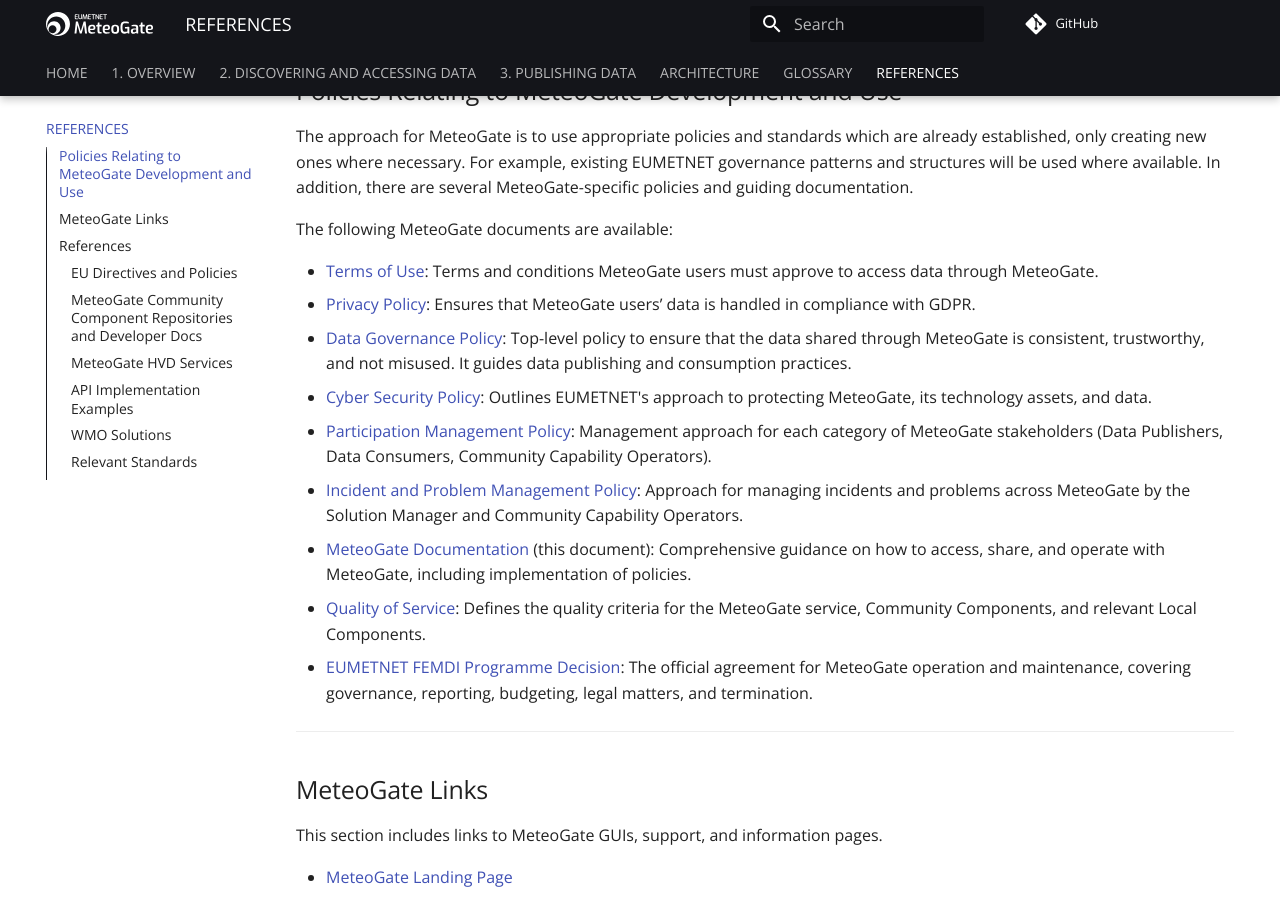
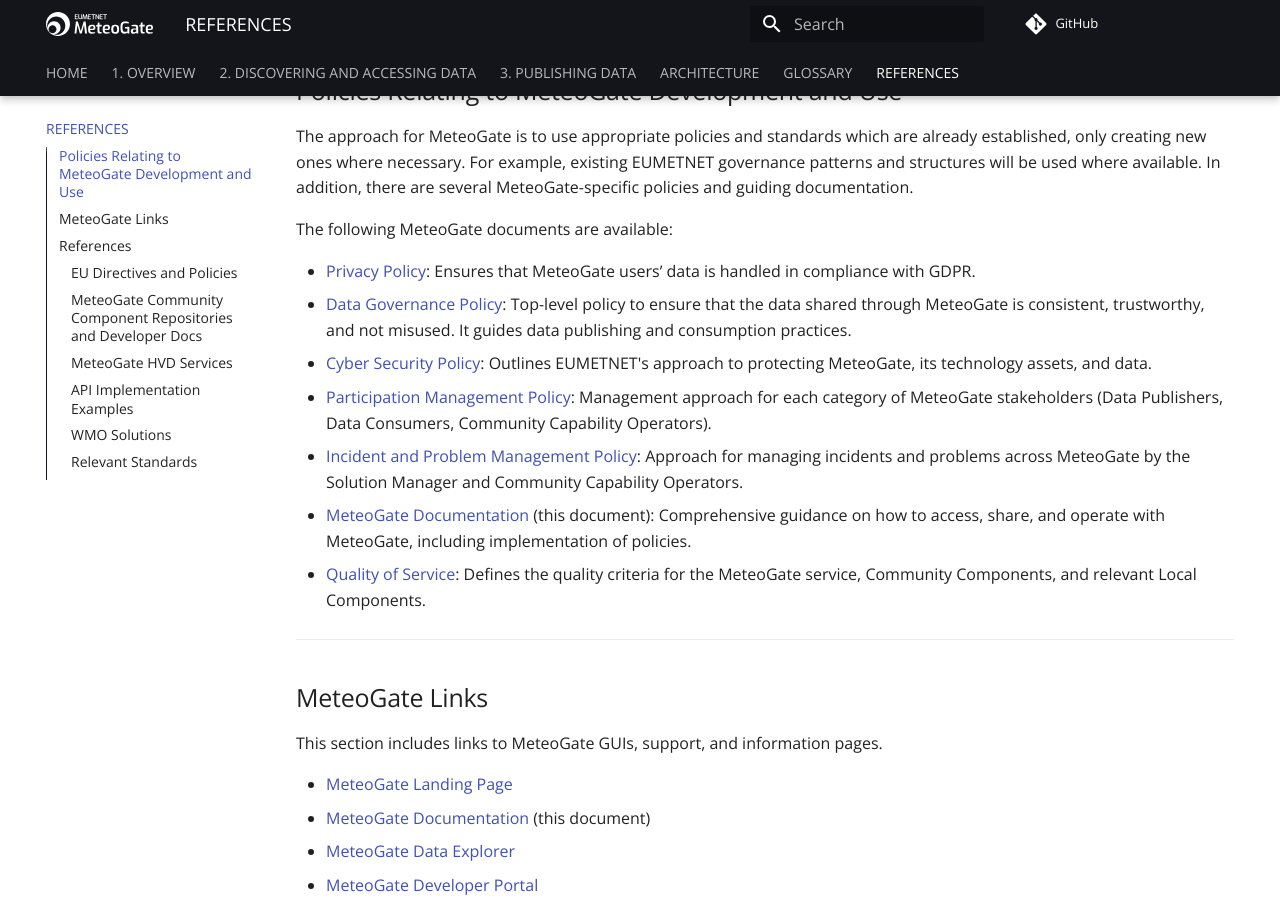
Before and after one commit to EUMETNET/meteogate-documentation, an MkDocs documentation site: the page built from docs/references.md, in a window 1280 px wide and 900 px high, scrolled down 406 px. Built offline with MkDocs 1.6.1 and Material for MkDocs 9.7.7, drawn with Linux system fonts in a browser that asks for light colours; comment, search, counter and statistics services are not loaded.

Commit message:
policy links et al

```diff
--- a/docs/references.md
+++ b/docs/references.md
@@ -14,15 +14,13 @@ The approach for MeteoGate is to use appropriate policies and standards which ar
 
 The following MeteoGate documents are available:
 
-  - [Terms of Use](): Terms and conditions MeteoGate users must approve to access data through MeteoGate.
-  - [Privacy Policy](): Ensures that MeteoGate users’ data is handled in compliance with GDPR.
-  - [Data Governance Policy](https://github.com/EUMETNET/meteogate-documentation/raw/policy-files/files/Data_governance_policy.docx): Top-level policy to ensure that the data shared through MeteoGate is consistent, trustworthy, and not misused. It guides data publishing and consumption practices.
-  - [Cyber Security Policy](https://github.com/EUMETNET/meteogate-documentation/raw/policy-files/files/Cyber_security_policy.docx): Outlines EUMETNET's approach to protecting MeteoGate, its technology assets, and data.
-  - [Participation Management Policy](https://github.com/EUMETNET/meteogate-documentation/raw/policy-files/files/Participation_Management_Policy.docx): Management approach for each category of MeteoGate stakeholders (Data Publishers, Data Consumers, Community Capability Operators).
-  - [Incident and Problem Management Policy](https://github.com/EUMETNET/meteogate-documentation/raw/policy-files/files/Incident_and_Problem_mgt_policy.docx): Approach for managing incidents and problems across MeteoGate by the Solution Manager and Community Capability Operators.
+  - [Privacy Policy](https://en.ilmatieteenlaitos.fi/meteogate-privacy-notice): Ensures that MeteoGate users’ data is handled in compliance with GDPR.
+  - [Data Governance Policy](https://github.com/EUMETNET/meteogate-documentation/raw/main/files/Data_governance_policy.docx): Top-level policy to ensure that the data shared through MeteoGate is consistent, trustworthy, and not misused. It guides data publishing and consumption practices.
+  - [Cyber Security Policy](https://github.com/EUMETNET/meteogate-documentation/raw/main/files/Cyber_security_policy.docx): Outlines EUMETNET's approach to protecting MeteoGate, its technology assets, and data.
+  - [Participation Management Policy](https://github.com/EUMETNET/meteogate-documentation/raw/main/files/Participation_Management_Policy.docx): Management approach for each category of MeteoGate stakeholders (Data Publishers, Data Consumers, Community Capability Operators).
+  - [Incident and Problem Management Policy](https://github.com/EUMETNET/meteogate-documentation/raw/main/files/Incident_and_Problem_mgt_policy.docx): Approach for managing incidents and problems across MeteoGate by the Solution Manager and Community Capability Operators.
   - [MeteoGate Documentation](https://github.com/EUMETNET/meteogate-documentation) (this document): Comprehensive guidance on how to access, share, and operate with MeteoGate, including implementation of policies.
   - [Quality of Service](): Defines the quality criteria for the MeteoGate service, Community Components, and relevant Local Components.
-  - [EUMETNET FEMDI Programme Decision](): The official agreement for MeteoGate operation and maintenance, covering governance, reporting, budgeting, legal matters, and termination.
 
 ---
 
@@ -55,7 +53,7 @@ This section lists useful references related to MeteoGate.
 ### MeteoGate Community Component Repositories and Developer Docs
 
   - [MeteoGate Documentation repository](https://github.com/EUMETNET/meteogate-documentation)
-  - [Data Explorer repository]()
+  - [Data Explorer repository](https://gitlab.com/opengeoweb/opengeoweb)
   - [API Gateway repository](https://github.com/EURODEO/api-management-tool-poc)
   - [Developer Portal repository](https://github.com/EURODEO/Dev-portal)
   - [Infrastructure repository](https://github.com/EURODEO/femdi-gateway-iac)
@@ -65,7 +63,7 @@ This section lists useful references related to MeteoGate.
 
   - [Land-based surface observations](https://api.meteogate.eu/eu-eumetnet-surface-observations) (E-SOH)
   - [EUMETNET OPERA weather radar](https://api.meteogate.eu/documentation/eu-eumetnet-weather-radar)
-  - [EUMETNET Climate Aggregator](https://github.com/EUMETNET/ogc-edr-workshop)
+  - [EUMETNET Climate Aggregator](https://api.meteogate.eu/eu-eumetnet-climate-observations/v1)
   - [EUMETNET Warnings API](https://meteoalarm.org/en/live/page/redistribution-hub#list)
 
 ### API Implementation Examples
```
